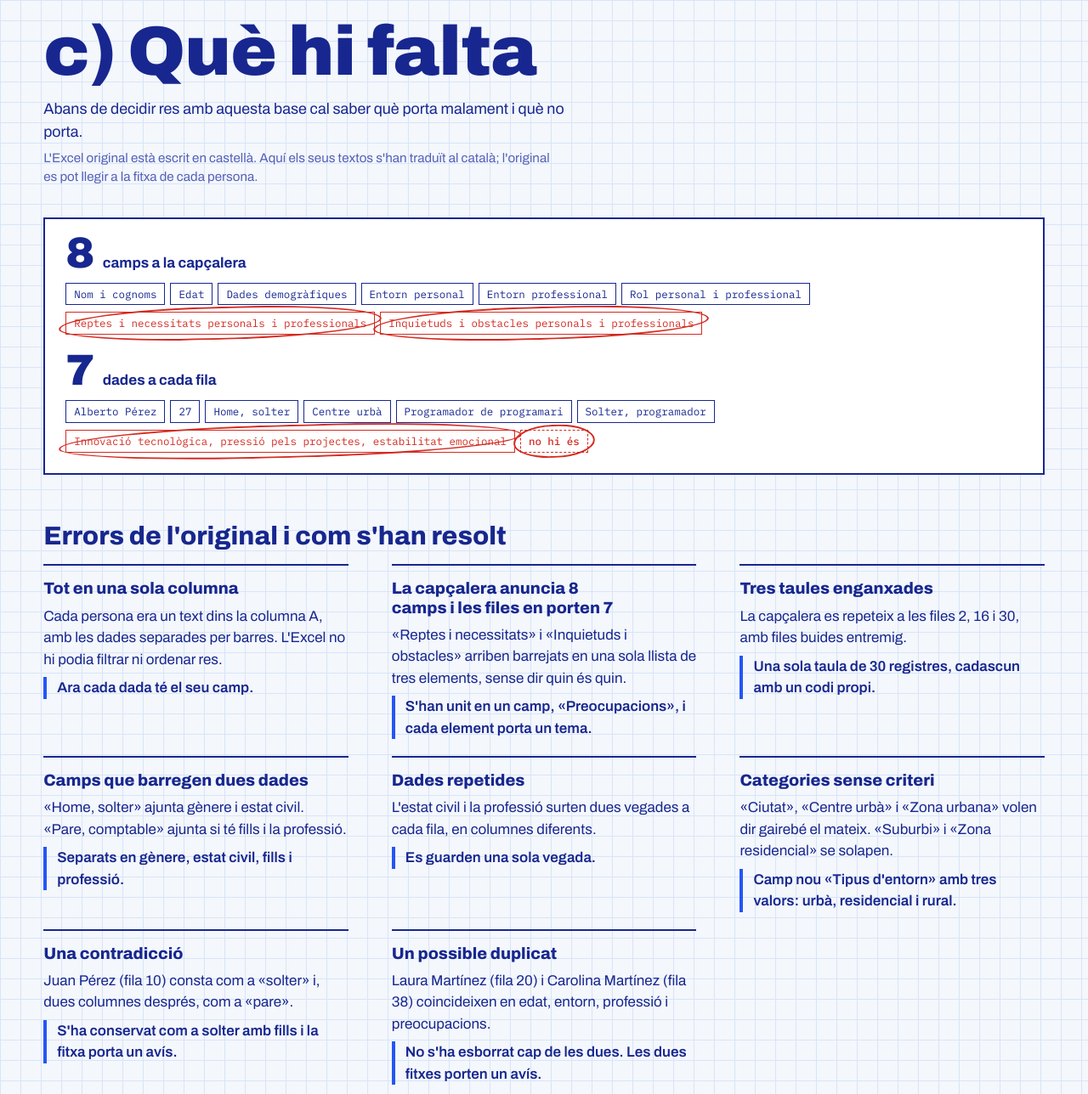
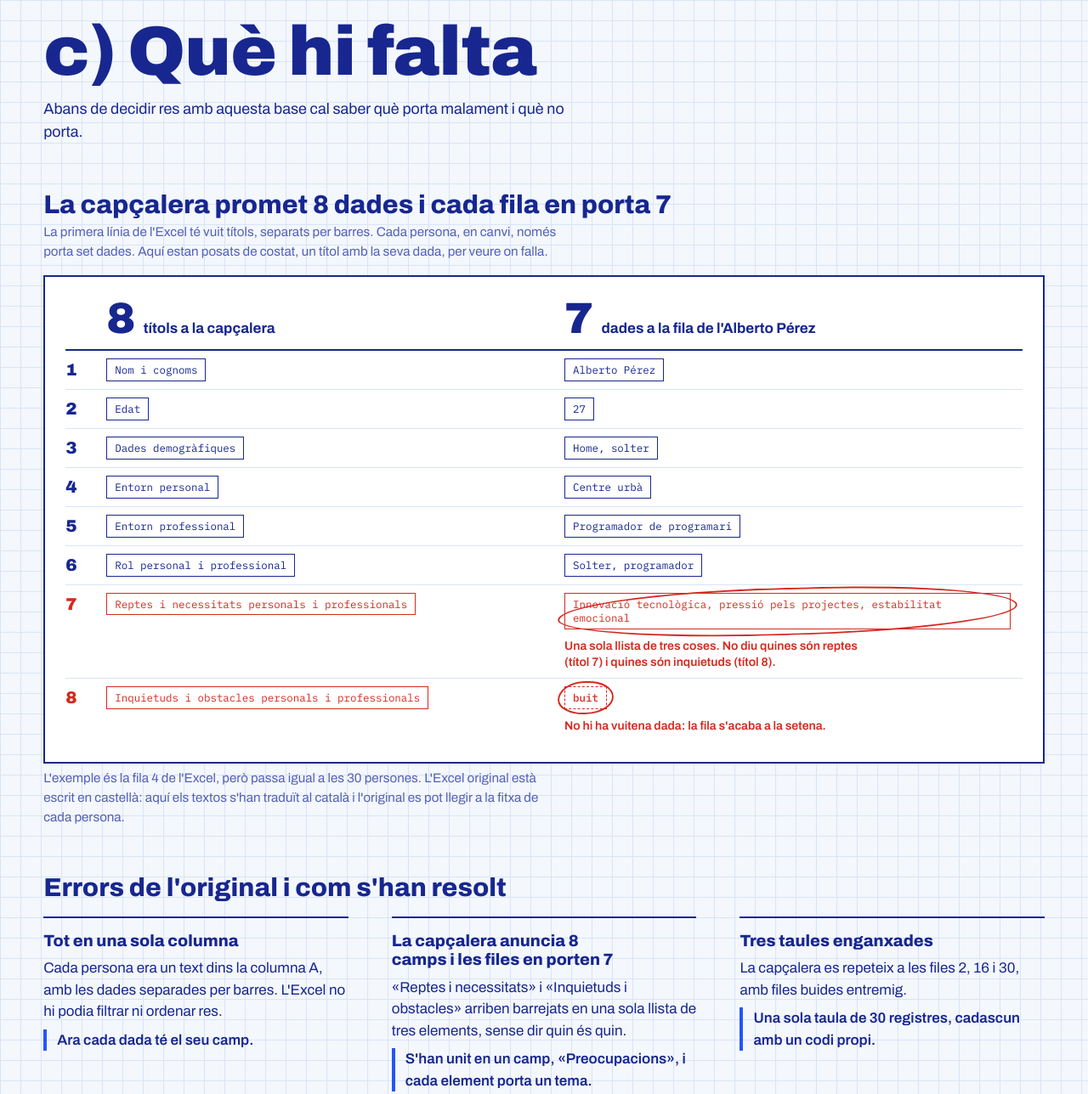
Before and after one commit to kalivayn-crypto/base-clients-ra2, a plain HTML site: page index.html in a window 1280 px wide. Shown: the part 7752-9040 px from the top of the page at 85% size. Drawn offline with Linux system fonts and the light colour scheme.

Commit message:
Apartat c: compara els 8 titols amb les 7 dades fila a fila i treu dos falsos errors
- Taula titol/dada numerada per veure on falta la vuitena dada
- Un solter pot ser pare: ja no es marca com a contradiccio
- Laura i Carolina Martinez son dues persones: fora l'avis de duplicat

Co-Authored-By: Claude Fable 5.2 <noreply@anthropic.com>

```diff
--- a/app.js
+++ b/app.js
@@ -280,7 +280,7 @@ const demo = (() => {
     /* el mateix botó atura tot el que es mou sol: la demostració, la cinta i els adhesius */
     toggle.textContent = playing ? 'Atura les animacions' : 'Reprèn les animacions';
     document.documentElement.classList.toggle('paused', !playing);
-    if (playing && visible) play(); else { token++; paint(PEOPLE[i], true); $$('.seg-raw', rawEl).forEach(s => s.classList.add('hot', 'done')); }
+    if (playing && visible) play(); else { token++; $$('.ghost').forEach(g => g.remove()); paint(PEOPLE[i], true); $$('.seg-raw', rawEl).forEach(s => s.classList.add('hot', 'done')); }
   }
   toggle.addEventListener('click', () => { playing = !playing; sync(); });
   if (reduced) toggle.hidden = true;
@@ -733,18 +733,21 @@ $('#bToTable').addEventListener('click', () => {
   // Traducció al català de la capçalera i de la primera fila de l'Excel (l'original és a la fitxa de cada persona).
   const heads = ['Nom i cognoms', 'Edat', 'Dades demogràfiques', 'Entorn personal', 'Entorn professional', 'Rol personal i professional', 'Reptes i necessitats personals i professionals', 'Inquietuds i obstacles personals i professionals'];
   const cells = ['Alberto Pérez', '27', 'Home, solter', 'Centre urbà', 'Programador de programari', 'Solter, programador', 'Innovació tecnològica, pressió pels projectes, estabilitat emocional'];
-  $('#cdHead').innerHTML = heads.map((h, i) => `<span class="cd-chip${i >= 6 ? ' cd-warn' : ''}">${esc(h)}</span>`).join('');
-  $('#cdRow').innerHTML = cells.map((c, i) => `<span class="cd-chip${i === 6 ? ' cd-warn' : ''}">${esc(c)}</span>`).join('') + '<span class="cd-chip cd-miss">no hi és</span>';
+  /* un títol per fila amb la seva dada al costat: al 7 n'hi ha dues de barrejades i al 8 no n'hi ha cap */
+  $('#cdBody').innerHTML = heads.map((h, i) => {
+    const cell = i < 6 ? `<span class="cd-chip">${esc(cells[i])}</span>`
+      : i === 6 ? `<span class="cd-chip cd-warn">${esc(cells[i])}</span><small class="cd-why">Una sola llista de tres coses. No diu quines són reptes (títol 7) i quines són inquietuds (títol 8).</small>`
+      : `<span class="cd-chip cd-miss">buit</span><small class="cd-why">No hi ha vuitena dada: la fila s'acaba a la setena.</small>`;
+    return `<tr${i >= 6 ? ' class="cd-bad"' : ''}><th scope="row" class="cd-n">${i + 1}</th><td><span class="cd-chip${i >= 6 ? ' cd-red' : ''}">${esc(h)}</span></td><td>${cell}</td></tr>`;
+  }).join('');
 
   const ISSUES = [
     ['Tot en una sola columna', "Cada persona era un text dins la columna A, amb les dades separades per barres. L'Excel no hi podia filtrar ni ordenar res.", 'Ara cada dada té el seu camp.'],
     ['La capçalera anuncia 8 camps i les files en porten 7', '«Reptes i necessitats» i «Inquietuds i obstacles» arriben barrejats en una sola llista de tres elements, sense dir quin és quin.', "S'han unit en un camp, «Preocupacions», i cada element porta un tema."],
     ['Tres taules enganxades', 'La capçalera es repeteix a les files 2, 16 i 30, amb files buides entremig.', 'Una sola taula de 30 registres, cadascun amb un codi propi.'],
     ['Camps que barregen dues dades', '«Home, solter» ajunta gènere i estat civil. «Pare, comptable» ajunta si té fills i la professió.', 'Separats en gènere, estat civil, fills i professió.'],
-    ['Dades repetides', "L'estat civil i la professió surten dues vegades a cada fila, en columnes diferents.", 'Es guarden una sola vegada.'],
+    ['Dades repetides', "La professió surt dues vegades a cada fila, en columnes diferents. L'estat civil també, quan la persona no té fills.", 'Es guarden una sola vegada.'],
     ['Categories sense criteri', '«Ciutat», «Centre urbà» i «Zona urbana» volen dir gairebé el mateix. «Suburbi» i «Zona residencial» se solapen.', "Camp nou «Tipus d'entorn» amb tres valors: urbà, residencial i rural."],
-    ['Una contradicció', 'Juan Pérez (fila 10) consta com a «solter» i, dues columnes després, com a «pare».', "S'ha conservat com a solter amb fills i la fitxa porta un avís."],
-    ['Un possible duplicat', 'Laura Martínez (fila 20) i Carolina Martínez (fila 38) coincideixen en edat, entorn, professió i preocupacions.', "No s'ha esborrat cap de les dues. Les dues fitxes porten un avís."]
   ];
   $('#issues').innerHTML = ISSUES.map(([t, a, b]) => `<li class="issue"><h4>${esc(t)}</h4><p class="issue-bad">${esc(a)}</p><p class="issue-fix">${esc(b)}</p></li>`).join('');
 
--- a/data.js
+++ b/data.js
@@ -162,12 +162,8 @@ window.DB = (() => {
     P(30, 41, 'Daniel', 'Fernández', 35, 'H', 'S', 0, 'ciutat', 'Dissenyador gràfic', 'disseny', 0, ['creat', 'compmer', 'term'])
   ];
 
-  /* Avisos de registres concrets que cal revisar. */
-  const AVISOS = {
-    7: "A l'original consta com a «Soltero» i, a la columna del rol, com a «Padre». S'ha conservat com a solter amb fills. La feina també canvia: «Empleado de oficina» en una columna i «Asistente» a l'altra.",
-    13: "Coincideix en tot amb C-027 (Carolina Martínez): edat, entorn, professió i preocupacions. Només canvia el nom. Podria ser un registre duplicat.",
-    27: "Coincideix en tot amb C-013 (Laura Martínez): edat, entorn, professió i preocupacions. Només canvia el nom. Podria ser un registre duplicat."
-  };
+  /* Avisos de registres concrets que cal revisar. Ara mateix no n'hi ha cap. */
+  const AVISOS = {};
 
   return { HEADER, RAW, PEOPLE, TAGS, THEMES, SECTORS, ENTORNS, AVISOS };
 })();
--- a/index.html
+++ b/index.html
@@ -10,7 +10,7 @@
 <link rel="preconnect" href="https://fonts.googleapis.com">
 <link rel="preconnect" href="https://fonts.gstatic.com" crossorigin>
 <link href="https://fonts.googleapis.com/css2?family=Archivo:wdth,wght@62..125,100..900&family=IBM+Plex+Mono:wght@400;500&display=swap" rel="stylesheet">
-<link rel="stylesheet" href="styles.css?v=4">
+<link rel="stylesheet" href="styles.css?v=5">
 </head>
 <body>
 
@@ -163,17 +163,22 @@
     <h2 class="h2">c) Què hi falta</h2>
     <p class="sec-lead">Abans de decidir res amb aquesta base cal saber què porta malament i què no porta.</p>
 
-    <p class="hint">L'Excel original està escrit en castellà. Aquí els seus textos s'han traduït al català; l'original es pot llegir a la fitxa de cada persona.</p>
+    <h3 class="h3">La capçalera promet 8 dades i cada fila en porta 7</h3>
+    <p class="hint">La primera línia de l'Excel té vuit títols, separats per barres. Cada persona, en canvi, només porta set dades. Aquí estan posats de costat, un títol amb la seva dada, per veure on falla.</p>
     <div class="count-demo" id="countDemo">
-      <div class="cd-row">
-        <p class="cd-title"><b>8</b> camps a la capçalera</p>
-        <div class="cd-chips" id="cdHead"></div>
-      </div>
-      <div class="cd-row">
-        <p class="cd-title"><b>7</b> dades a cada fila</p>
-        <div class="cd-chips" id="cdRow"></div>
-      </div>
+      <table class="cd-table">
+        <caption class="sr-only">Els vuit títols de la capçalera de l'Excel al costat de les set dades de la fila de l'Alberto Pérez</caption>
+        <thead>
+          <tr>
+            <th scope="col" class="cd-n"><span class="sr-only">Posició</span></th>
+            <th scope="col"><b>8</b> títols a la capçalera</th>
+            <th scope="col"><b>7</b> dades a la fila de l'Alberto Pérez</th>
+          </tr>
+        </thead>
+        <tbody id="cdBody"></tbody>
+      </table>
     </div>
+    <p class="hint">L'exemple és la fila 4 de l'Excel, però passa igual a les 30 persones. L'Excel original està escrit en castellà: aquí els textos s'han traduït al català i l'original es pot llegir a la fitxa de cada persona.</p>
 
     <h3 class="h3">Errors de l'original i com s'han resolt</h3>
     <ul class="issues" id="issues"></ul>
@@ -201,7 +206,7 @@
   <div class="fitxa-in" id="fitxaIn"></div>
 </dialog>
 
-<script src="data.js?v=4"></script>
-<script src="app.js?v=4"></script>
+<script src="data.js?v=5"></script>
+<script src="app.js?v=5"></script>
 </body>
 </html>
--- a/styles.css
+++ b/styles.css
@@ -331,11 +331,17 @@ mark { color: inherit; background: linear-gradient(var(--fluor), var(--fluor)) n
 .who-empty { display: block; font-weight: 600; }
 
 /* ---------- apartat c ---------- */
-.count-demo { display: grid; gap: 22px; margin-top: 36px; padding: 20px clamp(12px, 2vw, 24px) 24px; background: var(--sheet); border: 2px solid var(--ink); }
-.cd-title { font-weight: 700; }
-.cd-title b { font-weight: 900; font-stretch: 62%; font-size: 3.2rem; line-height: .8; margin-right: 6px; }
-.cd-chips { display: flex; flex-wrap: wrap; gap: 8px 6px; margin-top: 10px; }
-.cd-chip { position: relative; padding: 4px 9px; border: 1.5px solid var(--ink); font-family: var(--mono); font-size: .78rem; line-height: 1.35; max-width: 100%; overflow-wrap: anywhere; }
+.count-demo { margin-top: 16px; padding: 20px clamp(12px, 2vw, 24px) 24px; background: var(--sheet); border: 2px solid var(--ink); }
+.cd-table { width: 100%; border-collapse: collapse; table-layout: fixed; }
+.cd-table th, .cd-table td { padding: 9px 14px 9px 0; text-align: left; vertical-align: top; border-top: 1px solid var(--grid); }
+.cd-table thead th { padding-bottom: 14px; border-top: 0; vertical-align: bottom; font-weight: 700; line-height: 1.2; }
+.cd-table thead b { font-weight: 900; font-stretch: 62%; font-size: 3.2rem; line-height: .8; margin-right: 6px; }
+.cd-table .cd-n { width: 2.4em; font-weight: 900; font-stretch: 70%; font-size: 1.25rem; line-height: 1.3; font-variant-numeric: tabular-nums; }
+.cd-table tbody tr:first-child > * { border-top: 2px solid var(--ink); }
+.cd-bad .cd-n { color: var(--red); }
+.cd-chip.cd-red { border-color: var(--red); color: var(--red); }
+.cd-why { display: block; max-width: 44ch; margin-top: 10px; font-size: .88rem; font-weight: 600; line-height: 1.35; color: var(--red); }
+.cd-chip { display: inline-block; position: relative; padding: 4px 9px; border: 1.5px solid var(--ink); font-family: var(--mono); font-size: .78rem; line-height: 1.35; max-width: 100%; overflow-wrap: anywhere; }
 .cd-warn { border-color: var(--red); color: var(--red); }
 .cd-warn::after, .cd-miss::after {
   content: ""; position: absolute; inset: -7px -9px; border: 2.5px solid var(--red); border-radius: 50% 46% 52% 48% / 58% 50% 54% 46%;
```
